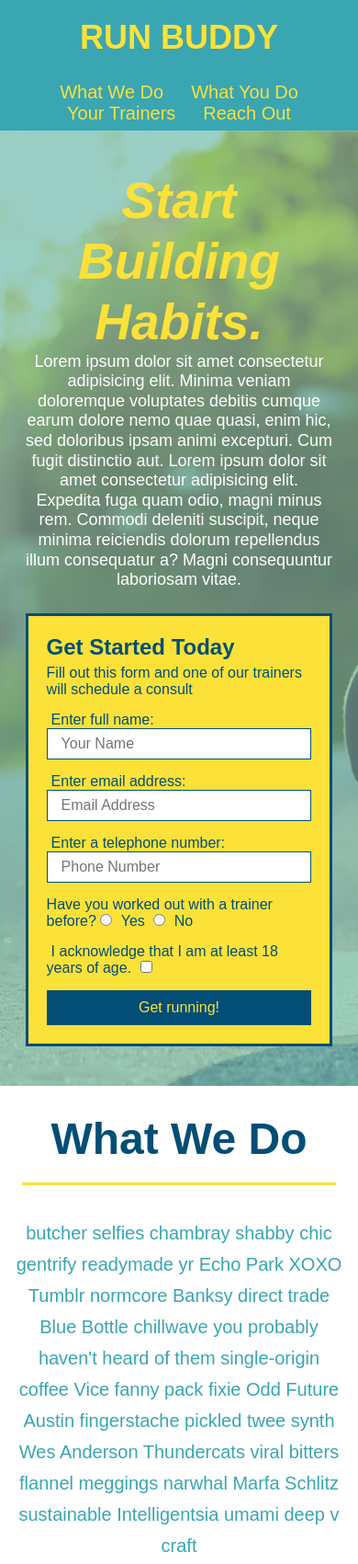
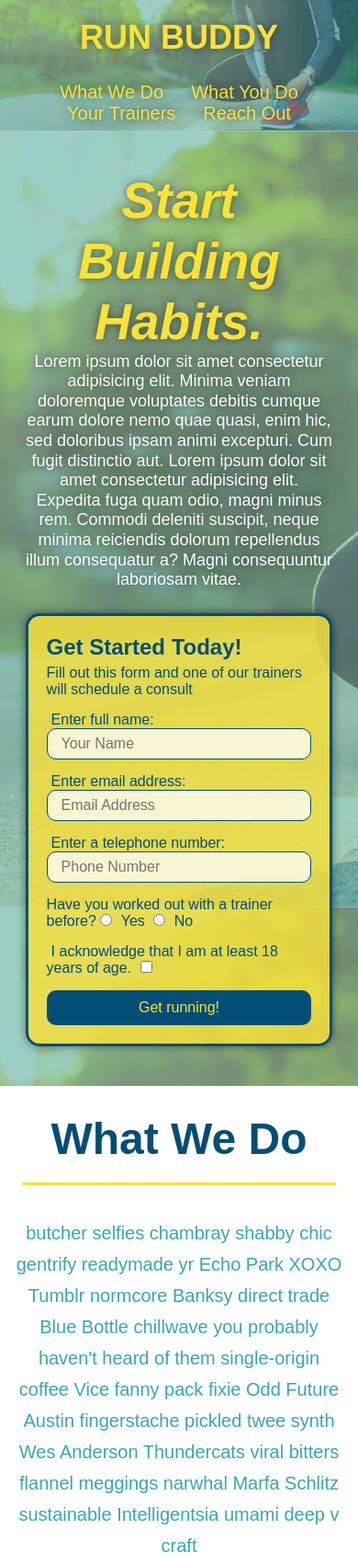
Before and after one commit to SirUbu/run-buddy, a plain HTML site: page index.html in a window 390 px wide. Shown: the top 1701 px of the page at 92% size. Drawn offline with Linux system fonts and the light colour scheme.

Commit message:
Added aesthetics to header, hero, and contact sections.

```diff
--- a/assets/css/style.css
+++ b/assets/css/style.css
@@ -22,10 +22,17 @@ section {
 /* header styling */
 header {
     padding: 20px 35px;
-    background-color: #39a6b2;
     display: flex;
     justify-content: space-between;
     flex-wrap: wrap;
+    position: -webkit-sticky;
+    position: sticky;
+    top: 0;
+    background-image: url("../images/hero-bg.jpg");
+    background-size: cover;
+    background-position: center;
+    background-attachment: fixed;
+    background-position: 80%;
 }
 
 header h1 {
@@ -33,6 +40,7 @@ header h1 {
     font-size: 36px;
     color: #fce138;
     margin: 0;
+    text-shadow: 0 0 10px rgba(0, 0, 0, 0.5);
 }
 
 header a {
@@ -56,6 +64,14 @@ header nav ul li a {
     padding: 10px 15px;
     font-weight: lighter;
     font-size: 1.55vw;
+    text-shadow: 0 0 10px rgba(0, 0, 0, 0.5);
+}
+
+header nav ul li a:hover {
+    background: #fce138;
+    color: #024e76;
+    border-radius: 15px;
+    text-shadow: none;
 }
 
 /* hero/jumbotron */
@@ -67,6 +83,8 @@ header nav ul li a {
     justify-content: center;
     flex-wrap: wrap;
     align-items: flex-start;
+    background-attachment: fixed;
+    background-position: 80%;
 }
 
 .hero-cta {
@@ -76,6 +94,7 @@ header nav ul li a {
     color: #fff;
     font-size: 18px;
     line-height: 1.2;
+    text-shadow: 0 0 10px rgba(0, 0, 0, 0.5);
 }
 
 .hero-cta h2 {
@@ -85,12 +104,14 @@ header nav ul li a {
 }
 
 .hero-form {
-    background-color: #fce138;
+    background-color: rgba(252, 225, 56, 0.8);
     padding: 20px;
     color: #024e76;
     border: solid 3px #024e76;
     width: 40%;
     margin: 3.5%;
+    box-shadow: 0 0 10px rgba(0, 0, 0, 0.5);
+    border-radius: 15px;
 }
 
 .hero-form h3 {
@@ -108,20 +129,32 @@ header nav ul li a {
 
 .form-input {
     border: 1px solid #024e76;
+    border-radius: 10px;
     display: block;
     padding: 7px 15px;
     font-size: 16px;
     color: #024e76;
     width: 100%;
     margin-bottom: 15px;
+    background-color: rgba(255, 255, 255, 0.75);
+}
+
+.form-input:focus {
+    background-color: rgba(255, 255, 255, 1);
+    outline: none;
 }
 
 .hero-form button {
     color: #fce138;
     background-color: #024e76;
     border: none;
+    border-radius: 10px;
     padding: 10px 20px;
     font-size: 16px;
+}
+
+.hero-form button:hover {
+    background-color: #39a6b2;
 }
 
 /* sections */
@@ -170,11 +203,14 @@ header nav ul li a {
     margin: 50px auto;
     padding-bottom: 50px;
     width: 80%;
-    border-bottom: 1px solid #39a6b2;
     display: flex;
     flex-wrap: wrap;
     align-items: center;
     justify-content: space-between;
+}
+
+.step:not(:last-child) {
+    border-bottom: 1px solid #39a6b2;
 }
 
 .step h3 {
@@ -293,11 +329,17 @@ header nav ul li a {
 .contact-form button {
     width: 100%;
     border: none;
+    border-radius: 10px;
     background: #fce138;
     color: #024e76;
     text-align: center;
     padding: 15px 0;
     font-size: 16px;
+}
+
+.contact-form button:hover {
+    color: #fce138;
+    background: #39a6b2;
 }
 
 .contact-info a {
@@ -307,6 +349,7 @@ header nav ul li a {
 .contact-form input,
 .contact-form textarea {
     border: 1px solid #024e76;
+    border-radius: 10px;
     display: block;
     padding: 7px 15px;
     font-size: 16px;
@@ -314,9 +357,13 @@ header nav ul li a {
     width: 100%;
     margin-bottom: 15px;
     margin-top: 5px;
+    background-color: rgba(255, 255, 255, 0.75);
 }
 
-.contact-info iframe {
+.contact-form input:focus,
+.contact-form textarea:focus {
+    background-color: rgba(255, 255, 255, 1);
+    outline: none;
 }
 
 /* footer styling */
@@ -349,6 +396,7 @@ footer a {
     header {
         padding-bottom: 0;
         justify-content: center;
+        position: relative;
     }
 
     header h1 {
--- a/index.html
+++ b/index.html
@@ -43,7 +43,7 @@
                 </p>
             </div>
             <div class="hero-form">
-                <h3>Get Started Today</h3>
+                <h3>Get Started Today!</h3>
                 <p>Fill out this form and one of our trainers will schedule a consult</p>
                 <!-- form element -->
                 <form>
```
